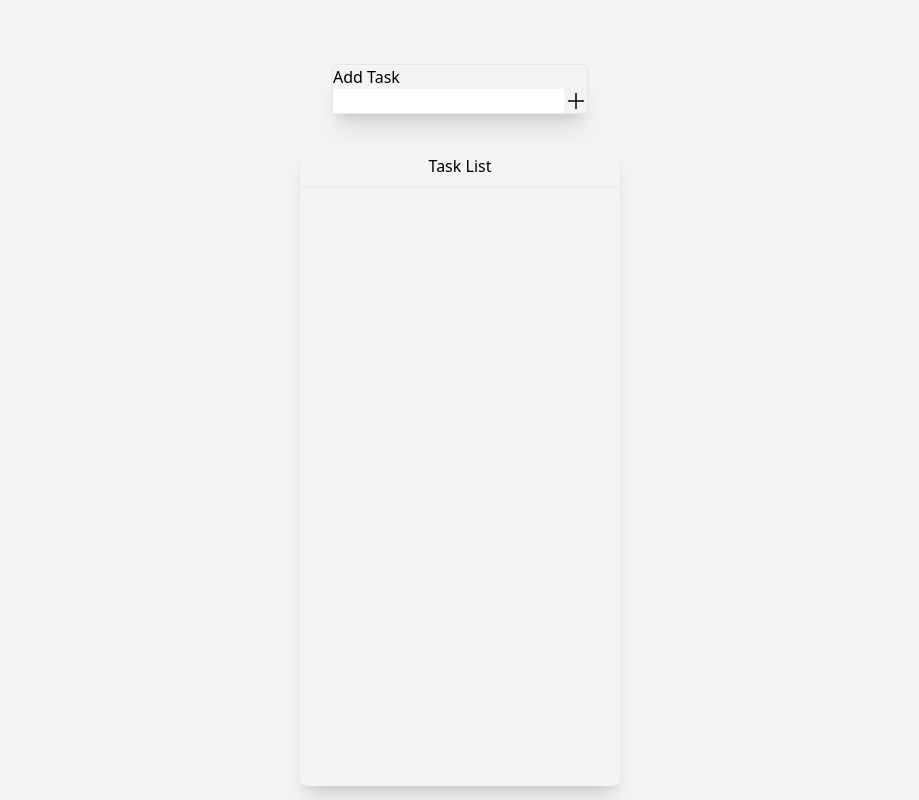
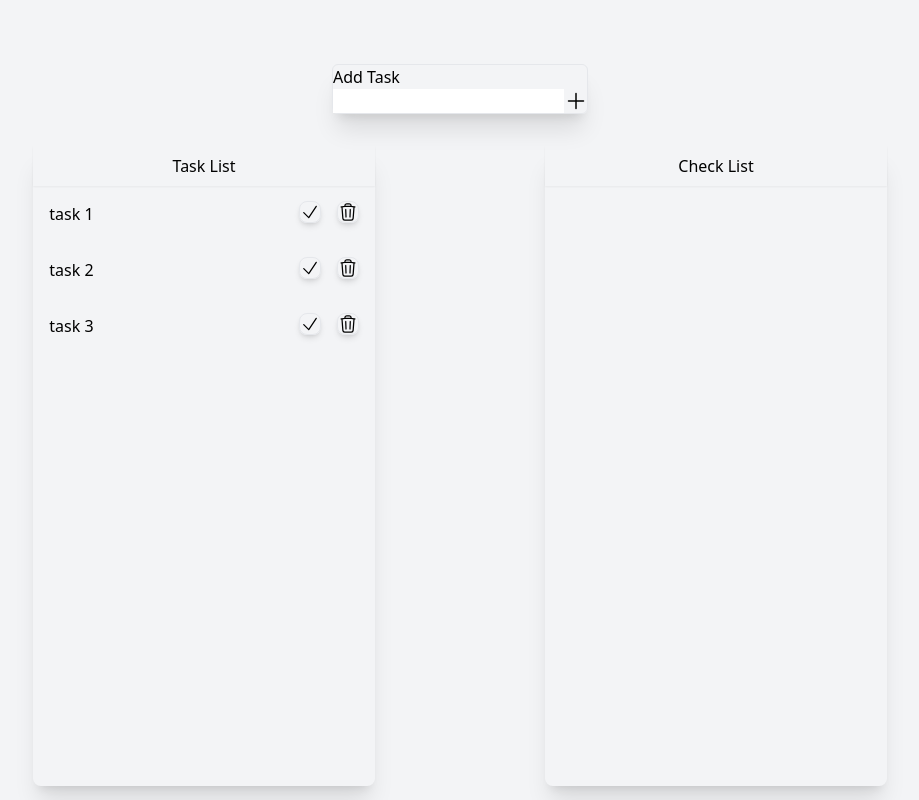
Before and after one commit to pakerchang/todolist-vue, a Vue app: page / in a window 1280 px wide. Shown: the whole page, without its empty margins (180-1099 px from the left). Built offline with nearby package versions, Linux system fonts and the light colour scheme.

Commit message:
feat(checkList): #5 Add check list .

```diff
--- a/src/App.vue
+++ b/src/App.vue
@@ -1,7 +1,7 @@
 <template>
   <LayoutPublic>
     <AddTask :onSubmit="handleSubmit" />
-    <TaskList :taskData="taskList" :checkTask="handleCheck" :deleteTask="handleDelete" />
+    <TaskList :taskData="taskList" :checkData="checkList" :checkTask="handleCheck" :deleteTask="handleDelete" />
   </LayoutPublic>
 </template>
 <script setup>
@@ -9,14 +9,20 @@ import LayoutPublic from '@/components/layout/LayoutPublic.vue';
 import AddTask from '@/components/AddTask.vue';
 import TaskList from '@/components/TaskList.vue';
 import { ref } from 'vue';
-const taskList = ref([]);
+const taskList = ref(['task 1', 'task 2', 'task 3']);
 const checkList = ref([]);
 
 const handleSubmit = (data) => taskList.value = [...taskList.value, data];
 const handleCheck = (index) => {
   const pickData = taskList.value[index];
   checkList.value = [...checkList.value, pickData];
-  handleDelete(index);
+  handleDelete(index, 'task');
 };
-const handleDelete = (index) => taskList.value.splice(index, 1);
+const handleDelete = (index, type) => {
+  if (type === 'task') {
+    taskList.value.splice(index, 1);
+  } else if (type === 'check') {
+    checkList.value.splice(index, 1);
+  }
+};
 </script>
--- a/src/components/TaskList.vue
+++ b/src/components/TaskList.vue
@@ -1,6 +1,6 @@
 <template>
   <LayoutTaskList>
-    <RadioGroup class="w-full h-full flex flex-col">
+    <RadioGroup class="w-1/3 h-full flex flex-col shadow-xl rounded-lg">
       <RadioGroupLabel class="text-center py-2 shadow-sm">Task List</RadioGroupLabel>
       <RadioGroupOption class="my-3 h-8 flex px-4 justify-between items-center" v-for="(item, index) in props.taskData"
         :key="item">
@@ -10,7 +10,20 @@
             <CheckIcon class="w-5 h-5" @click="checkTask(index)" />
           </button>
           <button class="rounded-lg border shadow-md ">
-            <TrashIcon class="w-5 h-5" @click="deleteTask(index)" />
+            <TrashIcon class="w-5 h-5" @click="deleteTask(index, 'task')" />
+          </button>
+        </div>
+      </RadioGroupOption>
+    </RadioGroup>
+
+    <RadioGroup class="w-1/3 h-full flex flex-col shadow-xl rounded-lg">
+      <RadioGroupLabel class="text-center py-2 shadow-sm">Check List</RadioGroupLabel>
+      <RadioGroupOption class="my-3 h-8 flex px-4 justify-between items-center" v-for="(item, index) in props.checkData"
+        :key="item">
+        {{ item }}
+        <div>
+          <button class="rounded-lg border shadow-md ">
+            <TrashIcon class="w-5 h-5" @click="deleteTask(index, 'check')" />
           </button>
         </div>
       </RadioGroupOption>
@@ -26,9 +39,8 @@ import {
 } from '@headlessui/vue';
 import { CheckIcon, TrashIcon } from '@heroicons/vue/24/outline';
 const props = defineProps({
-  listTitle: String,
   taskData: Array,
-  checkList: Array,
+  checkData: Array,
   checkTask: Function,
   deleteTask: Function
 });
--- a/src/components/layout/LayoutTaskList.vue
+++ b/src/components/layout/LayoutTaskList.vue
@@ -1,5 +1,5 @@
 <template>
-  <div class="w-1/4 h-[80%] flex flex-col mt-8 shadow-xl rounded-lg">
+  <div class="w-[80%] h-[80%] flex justify-around mt-8">
     <slot></slot>
   </div>
 </template>
```
